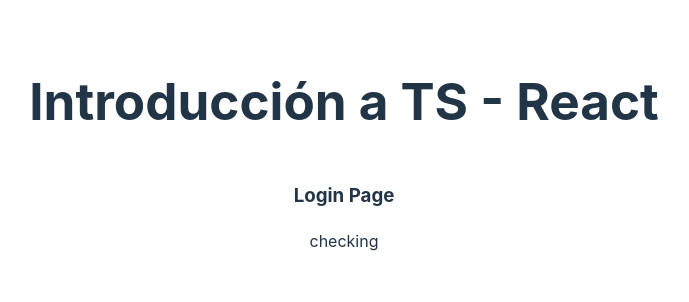
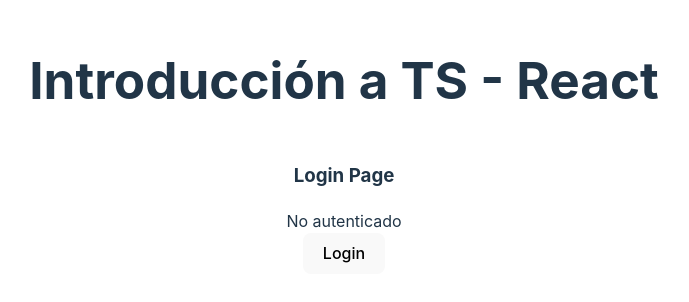
Before and after one commit to Majomon/01-ReactNative, a React (Vite) app in the folder 01-react-fundation/: page / in a window 1280 px wide. Shown: the part 254-556 px from the top of the page, without its empty margins (296-985 px from the left). Built offline with nearby package versions, Linux system fonts and the light colour scheme.

Commit message:
Autentificación

```diff
--- a/01-react-fundation/src/components/LoginPage.tsx
+++ b/01-react-fundation/src/components/LoginPage.tsx
@@ -1,11 +1,35 @@
+import { useEffect } from "react";
 import { userAuthStore } from "../store/auth.store";
 
 export const LoginPage = () => {
   const authStatus = userAuthStore((state) => state.status);
+  const login = userAuthStore((state) => state.login);
+  const logout = userAuthStore((state) => state.logout);
+  const user = userAuthStore((state) => state.user);
+
+  useEffect(() => {
+    setTimeout(() => {
+      logout();
+    }, 1500);
+  }, []);
+
+  if (authStatus === "checking") {
+    return <h3>Loading...</h3>;
+  }
   return (
     <>
       <h3>Login Page</h3>
-      {authStatus}
+      {authStatus === "authenticated" ? (
+        <div>Autenticado como: {JSON.stringify(user, null, 2)}</div>
+      ) : (
+        <div>No autenticado</div>
+      )}
+
+      {authStatus === "authenticated" ? (
+        <button onClick={logout}>Logout</button>
+      ) : (
+        <button onClick={() => login("mauri@mauri.com", "1234")}>Login</button>
+      )}
     </>
   );
 };
--- a/01-react-fundation/src/store/auth.store.ts
+++ b/01-react-fundation/src/store/auth.store.ts
@@ -7,10 +7,25 @@ interface AuthState {
     name: string;
     email: string;
   };
+  login: (email: string, password: string) => void;
+  logout: () => void;
 }
 
 export const userAuthStore = create<AuthState>()((set) => ({
   status: "checking",
   token: undefined,
   user: undefined,
+  login: (email: string, password: string) => {
+    set({
+      status: "authenticated",
+      token: "ABC123",
+      user: {
+        name: "Mauricio",
+        email: email,
+      },
+    });
+  },
+  logout: () => {
+    set({ status: "unauthenticated", token: undefined, user: undefined });
+  },
 }));
```
